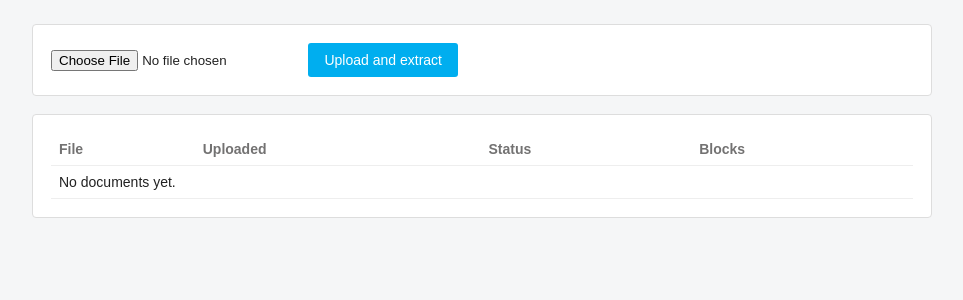
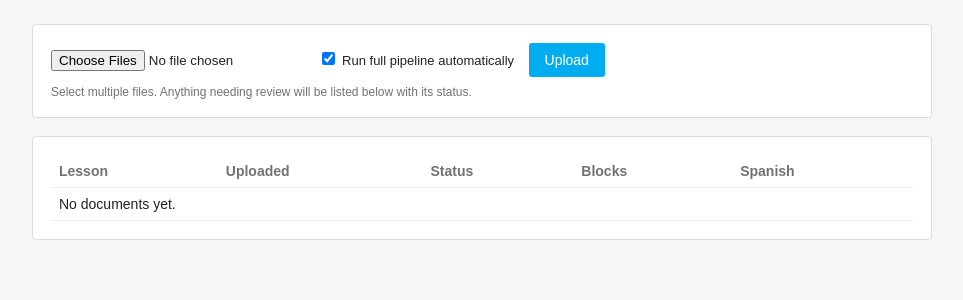
Before and after one commit to jKeonaona/lessonforge, a Flask app: page / in a window 1280 px wide. Shown: the part 49-349 px from the top of the page, without its empty margins (158-1121 px from the left). Run offline with Flask 3, Linux system fonts and the light colour scheme; data that the repository does not hold is empty.

Commit message:
Add multi-file upload with automatic end-to-end pipeline

```diff
--- a/app.py
+++ b/app.py
@@ -11,6 +11,7 @@ from corrections import run_correction_pass, apply_change, reject_change
 from translate import (run_translation_pass, edit_translation,
                        verify_translations, translate_title)
 from render import build_docx, docx_filename
+from batch import ingest, run_pipeline
 
 
 def create_app():
@@ -38,46 +39,45 @@ def create_app():
 
     @app.route("/upload", methods=["POST"])
     def upload():
-        f = request.files.get("pdf")
-        if not f or not f.filename.lower().endswith(".pdf"):
-            flash("Select a PDF file.")
+        files = request.files.getlist("pdf")
+        files = [f for f in files
+                 if f and f.filename.lower().endswith(".pdf")]
+        if not files:
+            flash("Select one or more PDF files.")
             return redirect(url_for("index"))
 
-        data = f.read()
-        digest = hashlib.sha256(data).hexdigest()
+        auto = request.form.get("auto") == "on"
+        made = []
+        skipped = 0
+        for f in files:
+            doc, msg = ingest(f.read(), secure_filename(f.filename),
+                              app.config["UPLOAD_FOLDER"])
+            if doc is None:
+                skipped += 1
+            else:
+                made.append(doc)
 
-        existing = SourceDocument.query.filter_by(sha256=digest).first()
-        if existing:
-            flash("That file was already uploaded.")
-            return redirect(url_for("document", doc_id=existing.id))
+        results = []
+        if auto:
+            for doc in made:
+                results.append("%s: %s" % (doc.filename,
+                                           run_pipeline(doc.id)))
 
-        name = secure_filename(f.filename)
-        path = os.path.join(app.config["UPLOAD_FOLDER"], digest + ".pdf")
-        with open(path, "wb") as out:
-            out.write(data)
+        parts = ["%d uploaded" % len(made)]
+        if skipped:
+            parts.append("%d duplicates skipped" % skipped)
+        flash(", ".join(parts))
+        for r in results:
+            flash(r)
 
-        doc = SourceDocument(filename=name, sha256=digest,
-                             status="extracting")
-        db.session.add(doc)
-        db.session.commit()
+        if len(made) == 1 and not auto:
+            return redirect(url_for("document", doc_id=made[0].id))
+        return redirect(url_for("index"))
 
-        try:
-            parsed, title = extract_blocks(path)
-            doc.title = title
-            for b in parsed:
-                db.session.add(Block(
-                    source_doc_id=doc.id,
-                    seq=b["seq"],
-                    block_type=b["block_type"],
-                    text_en=b["text_en"],
-                ))
-            doc.status = "extracted"
-            db.session.commit()
-        except Exception as exc:
-            doc.status = "extract_failed"
-            db.session.commit()
-            flash("Extraction failed: %s" % exc)
-
+    @app.route("/document/<int:doc_id>/pipeline", methods=["POST"])
+    def pipeline(doc_id):
+        doc = SourceDocument.query.get_or_404(doc_id)
+        flash("%s: %s" % (doc.filename, run_pipeline(doc.id)))
         return redirect(url_for("document", doc_id=doc.id))
 
     @app.route("/document/<int:doc_id>")
--- a/templates/index.html
+++ b/templates/index.html
@@ -3,23 +3,35 @@
 <div class="card">
   <form method="post" action="{{ url_for('upload') }}"
         enctype="multipart/form-data">
-    <input type="file" name="pdf" accept="application/pdf">
-    <button type="submit">Upload and extract</button>
+    <input type="file" name="pdf" accept="application/pdf" multiple>
+    <label style="font-size:13px;margin:0 10px">
+      <input type="checkbox" name="auto" checked>
+      Run full pipeline automatically</label>
+    <button type="submit">Upload</button>
+    <div style="font-size:12px;color:#737272;margin-top:8px">
+      Select multiple files. Anything needing review will be listed
+      below with its status.</div>
   </form>
 </div>
 
 <div class="card">
   <table>
-    <tr><th>File</th><th>Uploaded</th><th>Status</th><th>Blocks</th></tr>
+    <tr><th>Lesson</th><th>Uploaded</th><th>Status</th>
+        <th>Blocks</th><th>Spanish</th></tr>
     {% for d in docs %}
     <tr>
       <td><a href="{{ url_for('document', doc_id=d.id) }}">{{ d.title or d.filename }}</a></td>
       <td>{{ d.uploaded_at.strftime('%Y-%m-%d %H:%M') }}</td>
       <td>{{ label.get(phase(d), phase(d)) }}</td>
       <td>{{ d.blocks|length }}</td>
+      <td>{% set done = d.blocks|selectattr('status_es', 'equalto', 'approved')|list|length %}
+          {% if d.blocks|length and done == d.blocks|length %}
+            <a href="{{ url_for('lesson', doc_id=d.id, lang='es') }}">ready</a>
+          {% elif done %}{{ done }} of {{ d.blocks|length }}
+          {% else %}&mdash;{% endif %}</td>
     </tr>
     {% else %}
-    <tr><td colspan="4">No documents yet.</td></tr>
+    <tr><td colspan="5">No documents yet.</td></tr>
     {% endfor %}
   </table>
 </div>
```
Also changed, not shown: batch.py (added, +82 -0 lines).
